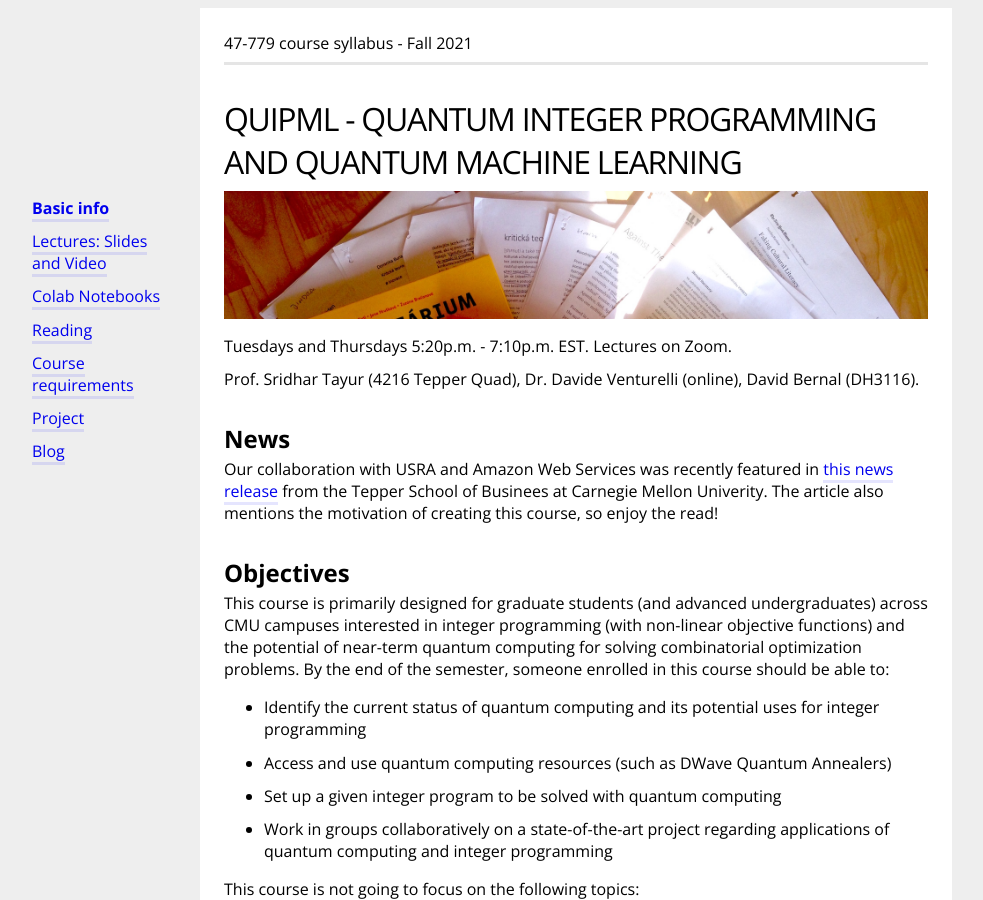
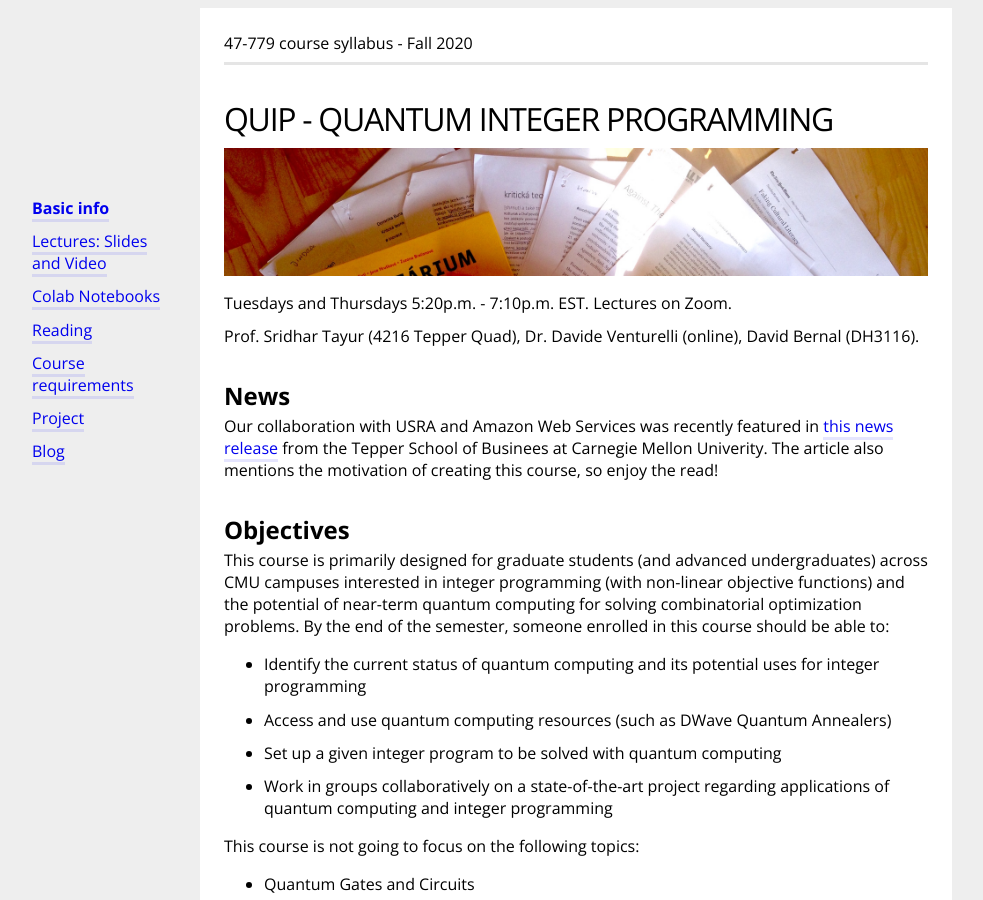
Before and after one commit to bernalde/QuIP, a Jekyll site: the page built from index.md, in a window 1280 px wide and 900 px high. Shown: the whole window, without its empty margins (64-1047 px from the left). Built offline with Jekyll 4.4.1, drawn with Linux system fonts in a browser that asks for light colours.

Commit message:
Update _config.yml

```diff
--- a/_config.yml
+++ b/_config.yml
@@ -1,13 +1,13 @@
 # configuration
 # fill in the course details
 
-courseName: QuIPML - Quantum Integer Programming and Quantum Machine Learning
+courseName: QuIP - Quantum Integer Programming
 
 # small title that is at the top of every page
-subtitle: 47-779 course syllabus - Fall 2021
+subtitle: 47-779 course syllabus - Fall 2020
 
 # baseurl is the same as the name of the repository
-baseurl: /QuIPML
+baseurl: /QuIP
 
 # url where the required reading is available to download
 docsUrl: ""
@@ -16,7 +16,7 @@ docsUrl: ""
 gradingUrl: ""
 
 # url where the Github repository is
-repoUrl: "https://github.com/bernalde/QuIPML"
+repoUrl: "https://github.com/bernalde/QuIP"
 
 
 # change only if you know what you are doing
```
